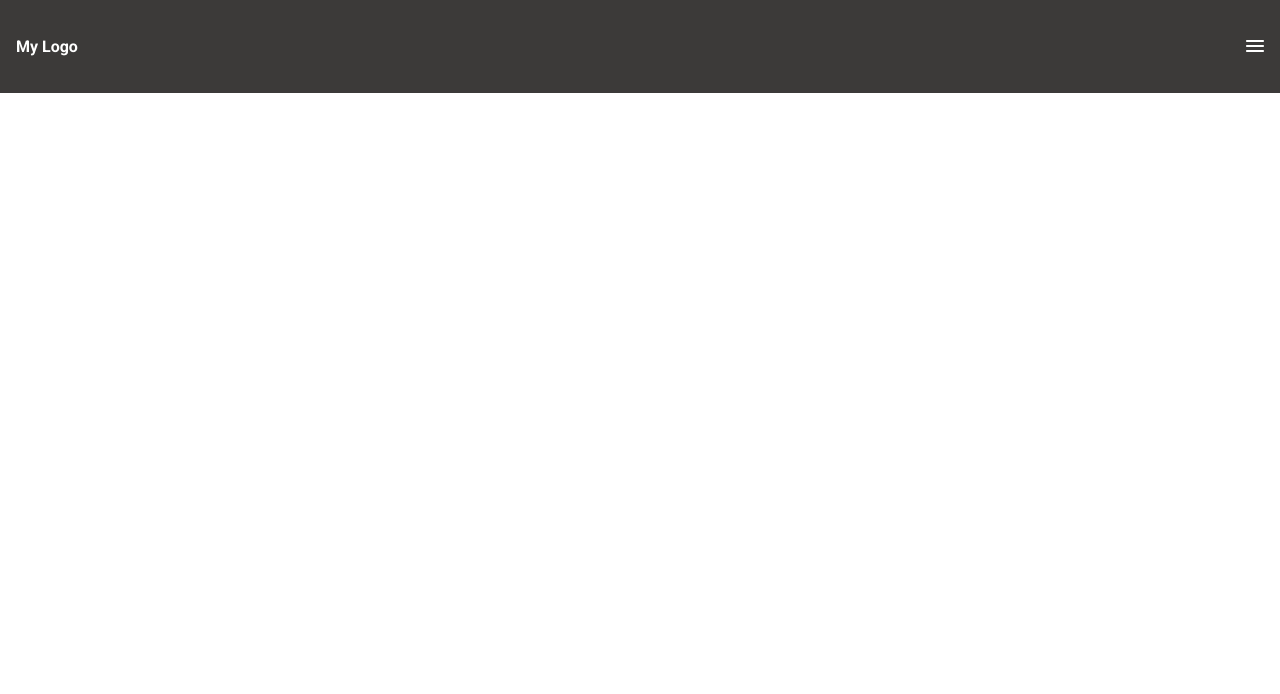
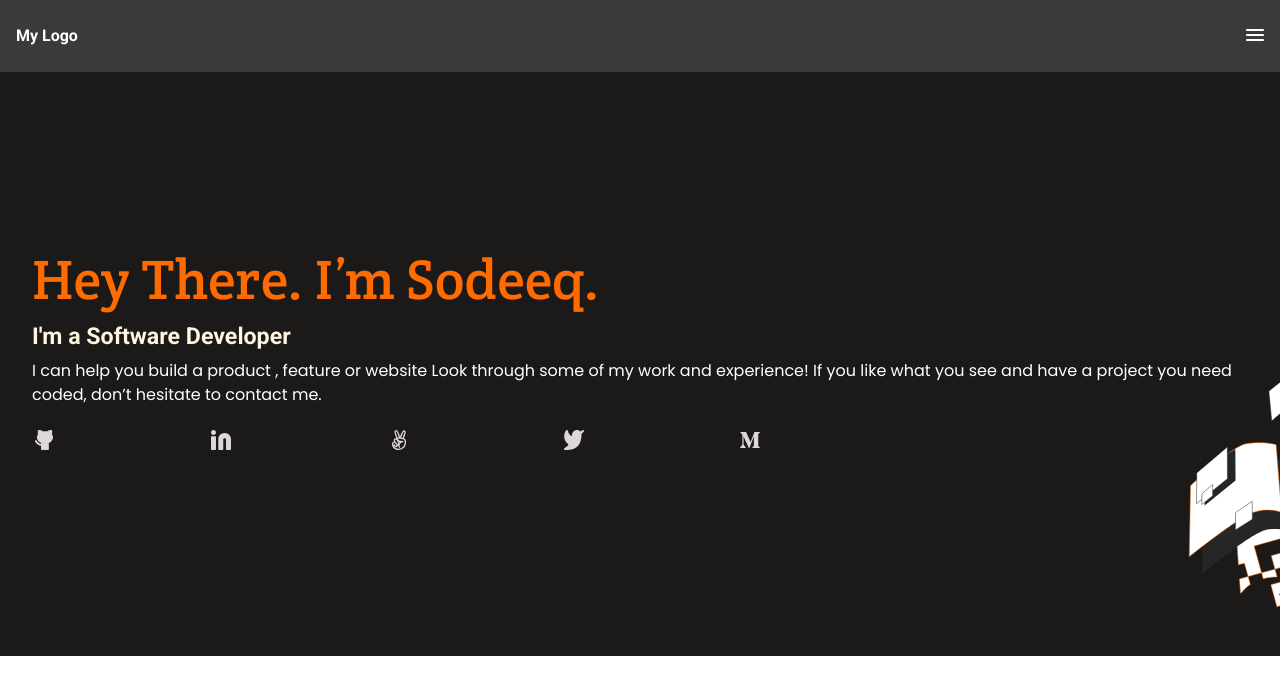
Before and after one commit to Errytagedesign/communitypro, a website: page index.html in a window 1280 px wide. Drawn offline with Linux system fonts and the light colour scheme.

Commit message:
Hero section completed

```diff
--- a/assets/styles/style.css
+++ b/assets/styles/style.css
@@ -19,6 +19,22 @@ body {
   color: var(--white);
 }
 
+h1,
+h2,
+h3,
+h4,
+h5,
+h6,
+p,
+small {
+  padding: 0;
+  margin: 0;
+}
+
+.btn-scale:hover {
+  transform: scale(1.3);
+}
+
 /* ====== GLOBAL STYLE END==== */
 
 /* ====== GLOBAL VARIABLES START==== */
@@ -31,6 +47,8 @@ body {
   --light-grey: #dbd8d7;
 }
 /* ====== GLOBAL VARIABLES END==== */
+
+/* ====== HEADER START ==== */
 
 header {
   display: flex;
@@ -46,6 +64,39 @@ header .my-logo {
   font-weight: 700;
 }
 
-header .nav-icon:hover {
-  transform: scale(1.3);
+/* ====== HEADER END ==== */
+
+/* ====== HERO SECTION START ==== */
+
+.hero {
+  background: var(--black) url("../images/background.svg") no-repeat bottom
+    right;
+  padding: 11em 2em;
 }
+
+.hero h2 {
+  font-family: "Crete Round";
+  font-size: 3.5rem;
+  font-weight: 400;
+  line-height: 4rem;
+  color: var(--primary-color);
+}
+
+.hero h3 {
+  font-size: 1.45rem;
+  color: var(--light-yellow);
+  margin: 0.5em 0;
+}
+
+.hero p {
+  font-family: "Poppins";
+}
+.hero .icons {
+  margin: 1.3em 0;
+  display: flex;
+  flex-direction: row;
+  justify-content: space-between;
+  align-items: center;
+  width: 60%;
+}
+/* ====== HERO SECTION END ==== */
--- a/index.html
+++ b/index.html
@@ -20,9 +20,38 @@
   <body>
     <header>
       <h1 class="my-logo">My Logo</h1>
-      <div class="nav-icon">
+      <div class="btn-scale">
         <img src="./assets/images/Union.svg" alt="nav icon" />
       </div>
     </header>
+    <main>
+      <section class="hero">
+        <h2>Hey There. I’m Sodeeq.</h2>
+        <h3>I'm a Software Developer</h3>
+        <p>
+          I can help you build a product , feature or website Look through some
+          of my work and experience! If you like what you see and have a project
+          you need coded, don’t hesitate to contact me.
+        </p>
+
+        <article class="icons">
+          <a href="#" class="btn-scale">
+            <img src="./assets/images/Icon -GitHub.svg" alt="nav icon" />
+          </a>
+          <a href="#" class="btn-scale">
+            <img src="./assets/images/Icon - Linkedin.svg" alt="nav icon" />
+          </a>
+          <a href="#" class="btn-scale">
+            <img src="./assets/images/Icon - Angelist.svg" alt="nav icon" />
+          </a>
+          <a href="#" class="btn-scale">
+            <img src="./assets/images/Frame.svg" alt="nav icon" />
+          </a>
+          <a href="#" class="btn-scale">
+            <img src="./assets/images/Icon - Medium.svg" alt="nav icon" />
+          </a>
+        </article>
+      </section>
+    </main>
   </body>
 </html>
```
Also changed, not shown: assets/images/Icon - Linkedin.svg (added), 1 other file.
